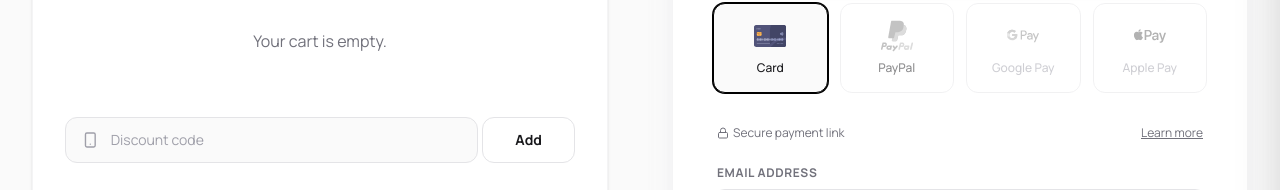
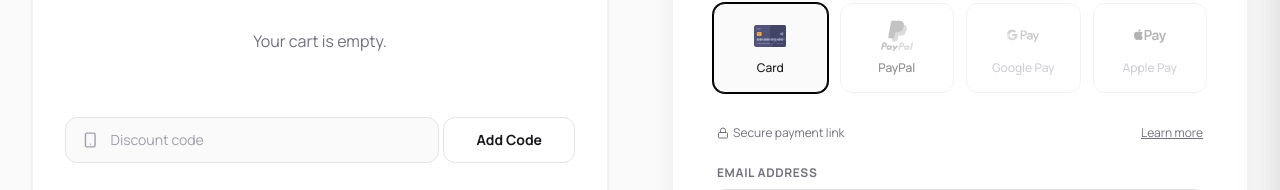
Before and after one commit to esurenajames/mono, a Next.js app: page /checkout in a window 1280 px wide. Shown: the part 224-414 px from the top of the page. Built offline with nearby package versions, Linux system fonts and the light colour scheme.

Commit message:
fix: change add to add code

```diff
--- a/app/checkout/components/CheckoutContent.tsx
+++ b/app/checkout/components/CheckoutContent.tsx
@@ -617,7 +617,7 @@ export default function CheckoutContent() {
                                     onClick={handleApplyDiscount}
                                     className="bg-white border border-zinc-200 text-zinc-900 font-bold px-6 md:px-8 text-sm md:text-sm rounded-xl hover:bg-zinc-50 transition-colors"
                                 >
-                                    Add
+                                    Add Code
                                 </button>
                             </div>
                             {discountError && (
```
